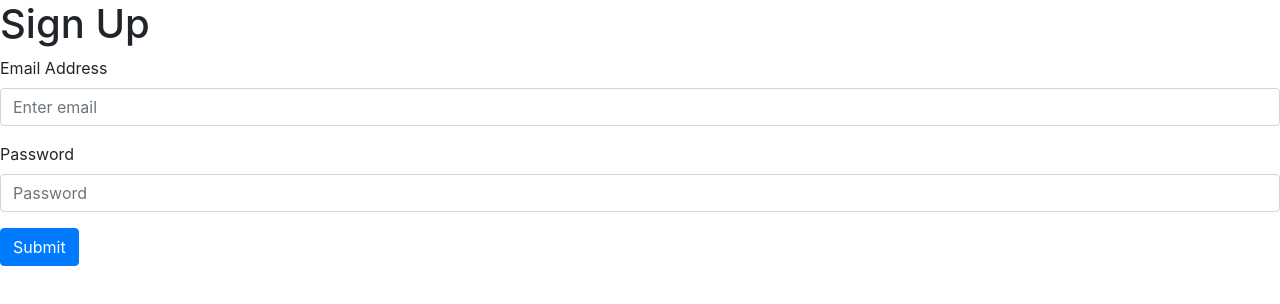
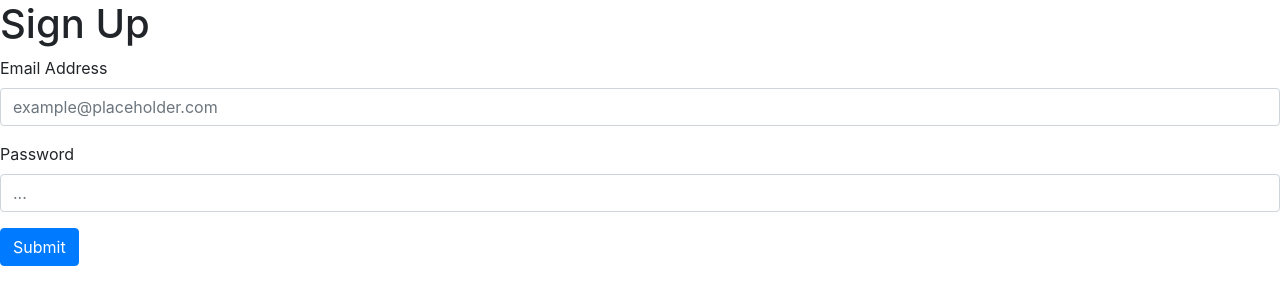
Before and after one commit to WesleyClements/microservice-ticket-marketplace, a Next.js app in the folder client/: page /auth/signup in a window 1280 px wide. Shown: the top 304 px of the page. Built offline with nearby package versions, Linux system fonts and the light colour scheme.

Commit message:
refactored to use useRequest

```diff
--- a/client/pages/auth/signup.js
+++ b/client/pages/auth/signup.js
@@ -1,5 +1,5 @@
 import { useState } from 'react';
-import axios from 'axios';
+import { useRequest } from '../../hooks';
 
 import { Form, Button } from 'react-bootstrap';
 
@@ -8,20 +8,19 @@ const emailRegex = /^[A-Z0-9._%+-]+@[A-Z0-9.-]+\.[A-Z]{2,}$/i;
 const SignUp = () => {
   const [email, setEmail] = useState('');
   const [password, setPassword] = useState('');
-  const [errors, setErrors] = useState([]);
+
+  const { doRequest, errors } = useRequest({
+    url: '/api/users/signup',
+    method: 'post',
+  });
 
   const onSubmit = async (e) => {
     e.preventDefault();
     if (!email || !password) return;
-    try {
-      const response = await axios.post('/api/users/signup', {
-        email,
-        password,
-      });
-      console.log(response);
-    } catch (err) {
-      setErrors(err.response.data.errors);
-    }
+    await doRequest({
+      email,
+      password,
+    });
   };
 
   return (
@@ -30,22 +29,20 @@ const SignUp = () => {
       <Form.Group controlId="signup-email-input">
         <Form.Label>Email Address</Form.Label>
         <Form.Control
-          type="email"
           required
-          placeholder="Enter email"
+          placeholder="example@placeholder.com"
           onChange={(e) => setEmail(e.target.value)}
         />
       </Form.Group>
       <Form.Group controlId="signup-password-input">
         <Form.Label>Password</Form.Label>
         <Form.Control
-          type="password"
           required
-          placeholder="Password"
+          placeholder="..."
           onChange={(e) => setPassword(e.target.value)}
         />
       </Form.Group>
-      {!!errors.length && (
+      {!!errors && (
         <div className="alert alert-danger">
           <h4>Ooops...</h4>
           <ul>
```
